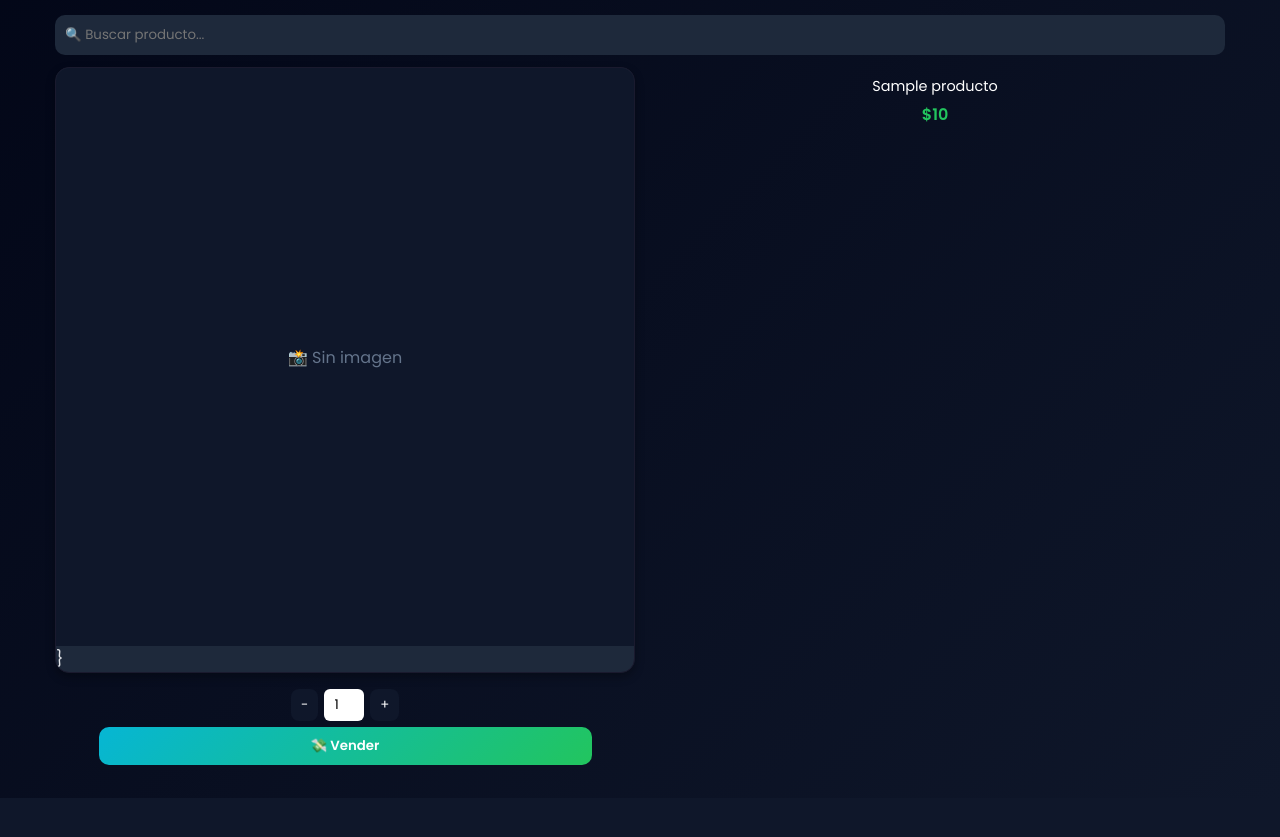
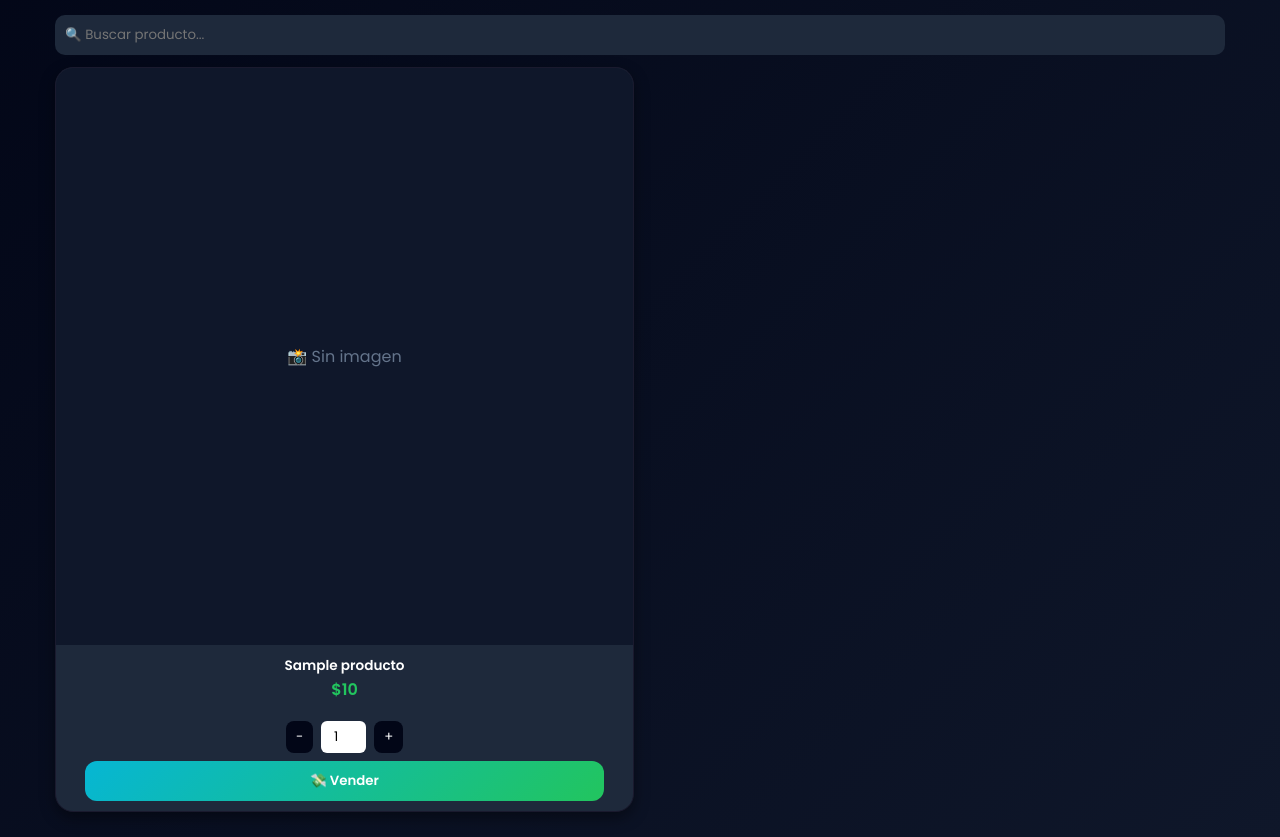
Before and after one commit to carlosarturoyepescelon11-boop/Yepesstore, a Flask app: template templates/ventas.html in a window 1280 px wide. Shown: the part 125-962 px from the top of the page. Before the commit the page ends 890 px from the top, so only its background shows below. Run offline with Flask 3, Linux system fonts and the light colour scheme; the template is opened without the code that fills it: most values are stand-ins (such as "Sample title", 1, 10 or a date in 2020); some libraries are stand-ins or nearby versions.

Commit message:
Update ventas.html

```diff
--- a/templates/ventas.html
+++ b/templates/ventas.html
@@ -69,51 +69,57 @@ body{
     margin-bottom:12px;
 }
 
-/* GRID */
+/* GRID PRO */
 .grid{
     display:grid;
     grid-template-columns:repeat(2,1fr);
-    gap:10px;
+    gap:12px;
 }
 
-/* CARD */
+/* CARD PRO */
 .card{
     background:#1e293b;
-    border-radius:14px;
+    border-radius:18px;
     overflow:hidden;
-    box-shadow:0 4px 10px rgba(0,0,0,0.3);
+    box-shadow:0 6px 15px rgba(0,0,0,0.4);
+    display:flex;
+    flex-direction:column;
+    justify-content:space-between;
+    transition:0.2s;
 }
 
-/* IMG PERFECTAMENTE CENTRADA */
+.card:hover{
+    transform:scale(1.02);
+}
+
+/* IMG */
 .img-box{
     width:100%;
     aspect-ratio:1/1;
     background:#0f172a;
-    display:flex;
-    align-items:center;
-    justify-content:center;
 }
 
 .img-box img{
-    width:95%;
-    height:95%;
-    object-fit:contain;
+    width:100%;
+    height:100%;
+    object-fit:cover;
 }
 
 /* INFO */
 .info{
-    padding:8px;
+    padding:10px;
     text-align:center;
     color:white;
 }
 
 .nombre{
-    font-size:0.9rem;
-    margin-bottom:4px;
+    font-size:0.85rem;
+    font-weight:600;
 }
 
 .precio{
     color:#22c55e;
+    font-size:1rem;
     font-weight:bold;
 }
 
@@ -121,12 +127,12 @@ body{
 .control{
     display:flex;
     justify-content:center;
-    gap:6px;
-    padding:6px;
+    gap:8px;
+    padding:8px;
 }
 
 .control button{
-    background:#0f172a;
+    background:#020617;
     color:white;
     border:none;
     padding:6px 10px;
@@ -134,7 +140,7 @@ body{
 }
 
 .control input{
-    width:40px;
+    width:45px;
     text-align:center;
     border-radius:6px;
     border:none;
@@ -142,19 +148,19 @@ body{
 
 /* BOTON */
 .btn{
-    width:85%;
-    margin:0 auto 8px;
+    width:90%;
+    margin:0 auto 10px;
     display:block;
     background:linear-gradient(135deg,#06b6d4,#22c55e);
     color:white;
     border:none;
-    padding:9px;
-    border-radius:10px;
+    padding:10px;
+    border-radius:12px;
     font-weight:bold;
 }
 </style>
 
-<!-- HEADER LIMPIO -->
+<!-- HEADER -->
 <div class="header">
     <div class="title">
         <span>🚀</span>
@@ -188,15 +194,12 @@ body{
 
     <div class="img-box">
         {% if p["imagen"] and "http" in p["imagen"] %}
-        <img src="{{ p['imagen'] }}"
-             style="width:100%; height:100%; object-fit:cover;">
+            <img src="{{ p['imagen'] }}">
         {% else %}
             <div style="display:flex; align-items:center; justify-content:center; height:100%; color:#64748b;">
                 📸 Sin imagen
             </div>
         {% endif %}
-
-</div>}
     </div>
 
     <div class="info">
@@ -223,10 +226,11 @@ body{
 
 <script>
 function toggleMenu(event){
-    event.stopPropagation(); // 🔥 evita que se cierre al instante
+    event.stopPropagation();
     let m = document.getElementById("menu");
     m.style.display = m.style.display === "block" ? "none" : "block";
 }
+
 document.getElementById("buscador").addEventListener("keyup", function(){
     let filtro = this.value.toLowerCase();
     document.querySelectorAll(".card").forEach(p=>{
@@ -242,6 +246,7 @@ function cambiarCantidad(btn, cambio){
     if(valor<1) valor=1;
     input.value = valor;
 }
+
 document.addEventListener("click", function(event) {
     let menu = document.getElementById("menu");
     let button = document.querySelector(".btn-menu");
```
Lines whose indentation alone changed are shown as unchanged.
